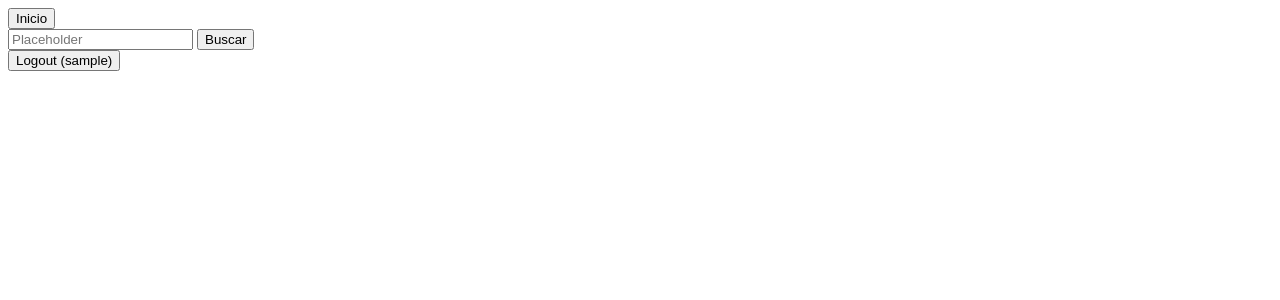
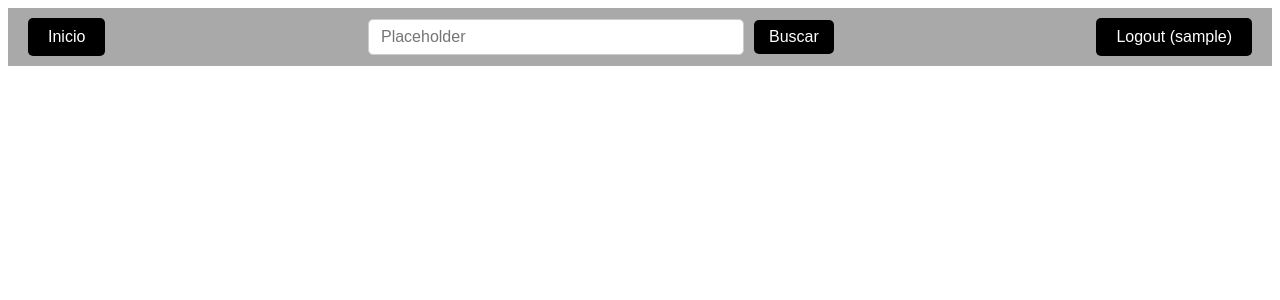
Before and after one commit to LatiosLaw/Creatura_PHP, a PHP site: page /piezas_html/cabecera.php in a window 1280 px wide. Shown: the top 300 px of the page. Run offline with PHP 8.4, Linux system fonts and the light colour scheme; the visitor is signed in with stand-in values (Sample User, id 1).

Commit message:
estilo en cabecera
y el footer se usará para estilos globales

```diff
--- a/piezas_html/cabecera.php
+++ b/piezas_html/cabecera.php
@@ -5,6 +5,70 @@
     <meta name="viewport" content="width=device-width, initial-scale=1.0">
     <title>-</title>
     <style>
+    .cabecera-bar{
+      display: flex;
+      justify-content: space-between;
+      align-items: center;
+      padding: 10px 20px;
+      background-color: darkgray;
+      color: white;
+    }
+
+    .cabecera-bar button {
+      background-color: black;
+      color: white;
+      border: none;
+      padding: 10px 20px;
+      border-radius: 5px;
+      font-size: 16px;
+      cursor: pointer;
+      transition: background-color 0.3s ease;
+    }
+
+    .cabecera-bar button:hover {
+      background-color: gray;
+    }
+
+    .cabecera-bar form {
+      display: flex;
+      align-items: center;
+      gap: 10px;
+    }
+
+    .cabecera-bar input[type="text"] {
+      padding: 8px 12px;
+      font-size: 16px;
+      border: 1px solid #ccc;
+      border-radius: 5px;
+      width: 350px;
+      transition: border-color 0.3s ease;
+    }
+
+    .cabecera-bar input[type="text"]:focus {
+      border-color: lightskyblue;
+      outline: none;
+    }
+
+    .cabecera-bar input[type="submit"] {
+      padding: 8px 15px;
+      background-color: black;
+      color: white;
+      border: none;
+      border-radius: 5px;
+      font-size: 16px;
+      cursor: pointer;
+      transition: background-color 0.3s ease;
+    }
+
+    .cabecera-bar input[type="submit"]:hover {
+        background-color: gray;
+    }
+
+    .botones-usuario {
+      display: flex;
+      gap: 15px;
+    }
+
     .modal-overlay {
       position: fixed;
       top: 0; left: 0;
@@ -16,7 +80,7 @@
       z-index: 1000;
     }
 
-    .modal {
+    .modal-registro-usuario, .modal-inicio-sesion{
       background: white;
       padding: 20px;
       border-radius: 8px;
@@ -24,22 +88,22 @@
       max-width: 90%;
     }
 
-    .modal h2 {
+    .modal-registro-usuario h2, .modal-inicio-sesion h2{
       margin-top: 0;
     }
 
-    .modal form {
+    .modal-registro-usuario form, .modal-inicio-sesion form{
       display: flex;
       flex-direction: column;
     }
 
-    .modal form input {
+    .modal-registro-usuario form input, .modal-inicio-sesion form input{
       margin-bottom: 10px;
       padding: 8px;
       font-size: 14px;
     }
 
-    .modal form button {
+    .modal-registro-usuario form button, .modal-inicio-sesion form button{
       padding: 10px;
       background-color: #333;
       color: white;
@@ -52,11 +116,14 @@
       cursor: pointer;
       font-weight: bold;
       font-size: 16px;
+      background-color: red;
+      padding: 5px 15px;
+      color: white;
     }
   </style>
 </head>
 <body>
-   <header>
+  <header class="cabecera-bar">
     <button onclick="location.href='/Creatura_PHP/index.php'">Inicio</button>
 
     <form action="/Creatura_PHP/procesamiento/buscar.php" method="post">
@@ -64,6 +131,7 @@
       <input type="submit" value="Buscar">
     </form>
 
+    <div class="botones-usuario">
       <?php session_start();
       if (isset($_SESSION['nickname'])) { ?>
         <button onclick="location.href='/Creatura_PHP/procesamiento/manejar_logout.php'">Logout (<?= $_SESSION['nickname'] ?>)</button>
@@ -71,11 +139,12 @@
         <button onclick="abrirModal('loginModal')">Iniciar Sesión</button>
         <button onclick="abrirModal('registroModal')">Registrarse</button>
       <?php } ?>
+    </div>
   </header>
 
 <!-- Modal Iniciar Sesión -->
 <div id="loginModal" class="modal-overlay">
-  <div class="modal">
+  <div class="modal-inicio-sesion">
     <span class="close-btn" onclick="cerrarModal('loginModal')">&times;</span>
     <h2>Iniciar Sesión</h2>
     <form action="/Creatura_PHP/procesamiento/manejar_login.php" method="POST">
@@ -88,7 +157,7 @@
 
 <!-- Modal Registro -->
 <div id="registroModal" class="modal-overlay">
-  <div class="modal">
+  <div class="modal-registro-usuario">
     <span class="close-btn" onclick="cerrarModal('registroModal')">&times;</span>
     <h2>Registrarse</h2>
     <form action="/Creatura_PHP/procesamiento/manejar_altaUsuario.php" method="POST" enctype="multipart/form-data">
--- a/styles/styles.txt
+++ /dev/null
@@ -1 +0,0 @@
-* Inserte texto de lorem aquí *
```
Also changed, not shown: piezas_html/pie_pagina.php (+18 -1 lines). Lines whose indentation alone changed are shown as unchanged.
